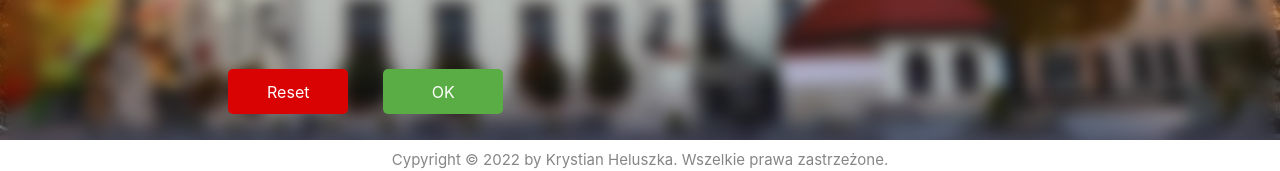
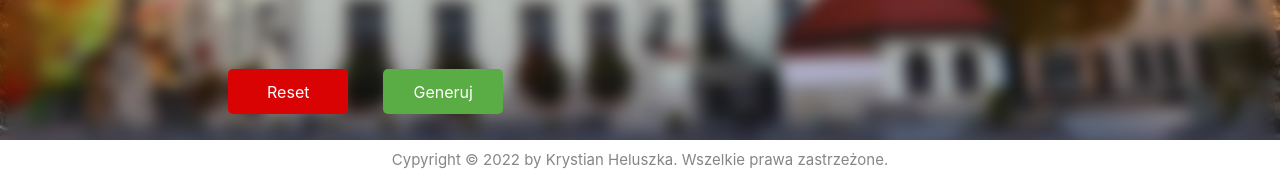
Before and after one commit to Ombre56/FooterMailGenerator, a React (Create React App) app: page / in a window 1280 px wide. Shown: the part 674-845 px from the top of the page. Built offline with nearby package versions, Linux system fonts and the light colour scheme.

Commit message:
Change text button submit

```diff
--- a/src/components/Form.jsx
+++ b/src/components/Form.jsx
@@ -126,7 +126,7 @@ function Form() {
             </div>
 
             <button type="reset" className='form-reset' onClick={handleReset}>Reset</button>
-            <button type="submit" className='form-submit'>OK</button>
+            <button type="submit" className='form-submit'>Generuj</button>
           </form>
         </div>
       </div>
```
